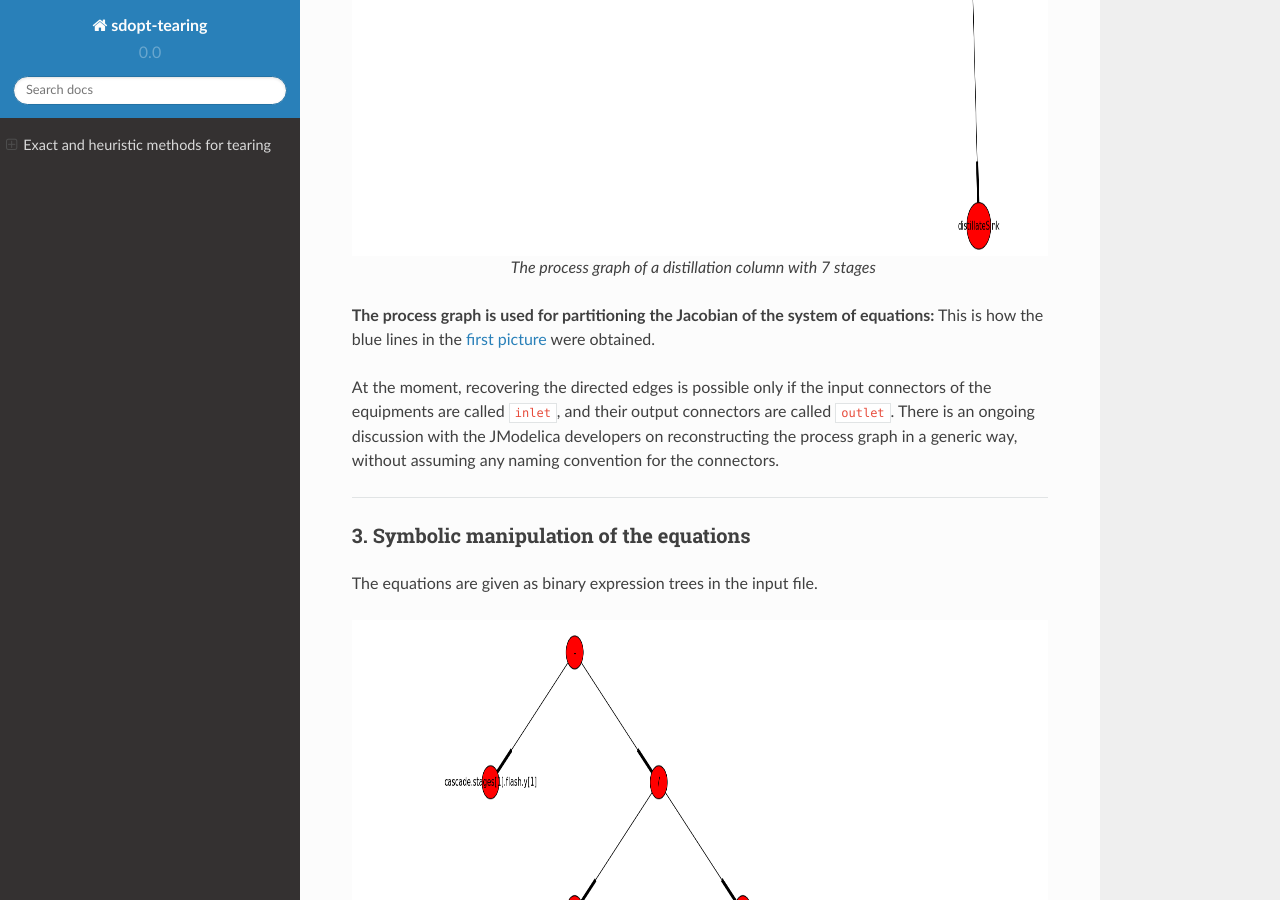
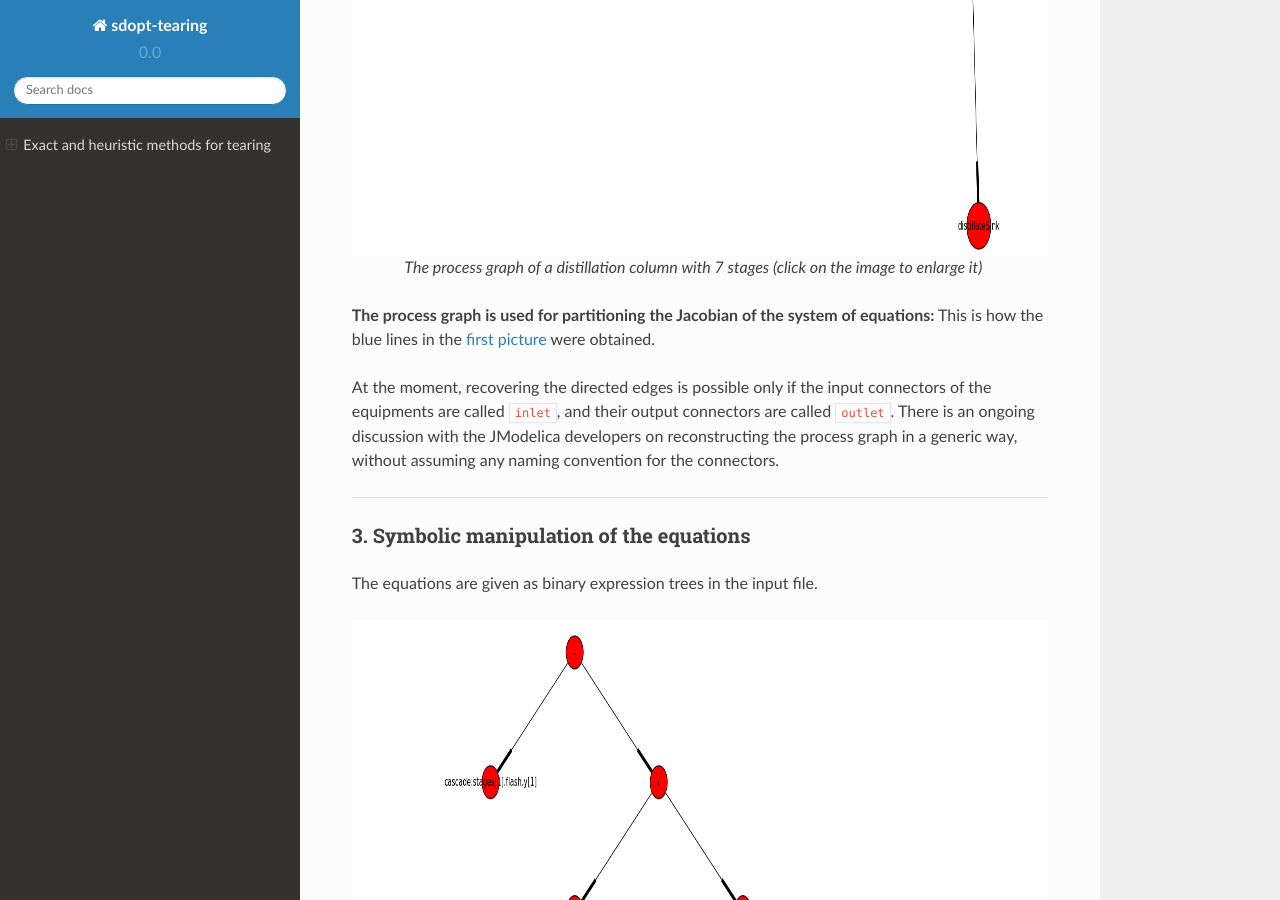
Before and after one commit to baharev/sdopt-tearing, a Sphinx documentation site: the page built from docs/index.rst, in a window 1280 px wide and 900 px high, scrolled down 2195 px. Built offline with Sphinx 7.4.7 and the Read the Docs theme 2.0.0, drawn with Linux system fonts in a browser that asks for light colours.

Commit message:
Indicating that the images will be enlarged when clicked

```diff
--- a/docs/index.rst
+++ b/docs/index.rst
@@ -80,7 +80,8 @@ material flows.**
    :align: center
    :scale: 75%
 
-   The process graph of a distillation column with 7 stages
+   The process graph of a distillation column with 7 stages (click on the image
+   to enlarge it)
 
 **The process graph is used for partitioning the Jacobian of the system of
 equations:** This is how the blue lines in the :ref:`first picture
```
